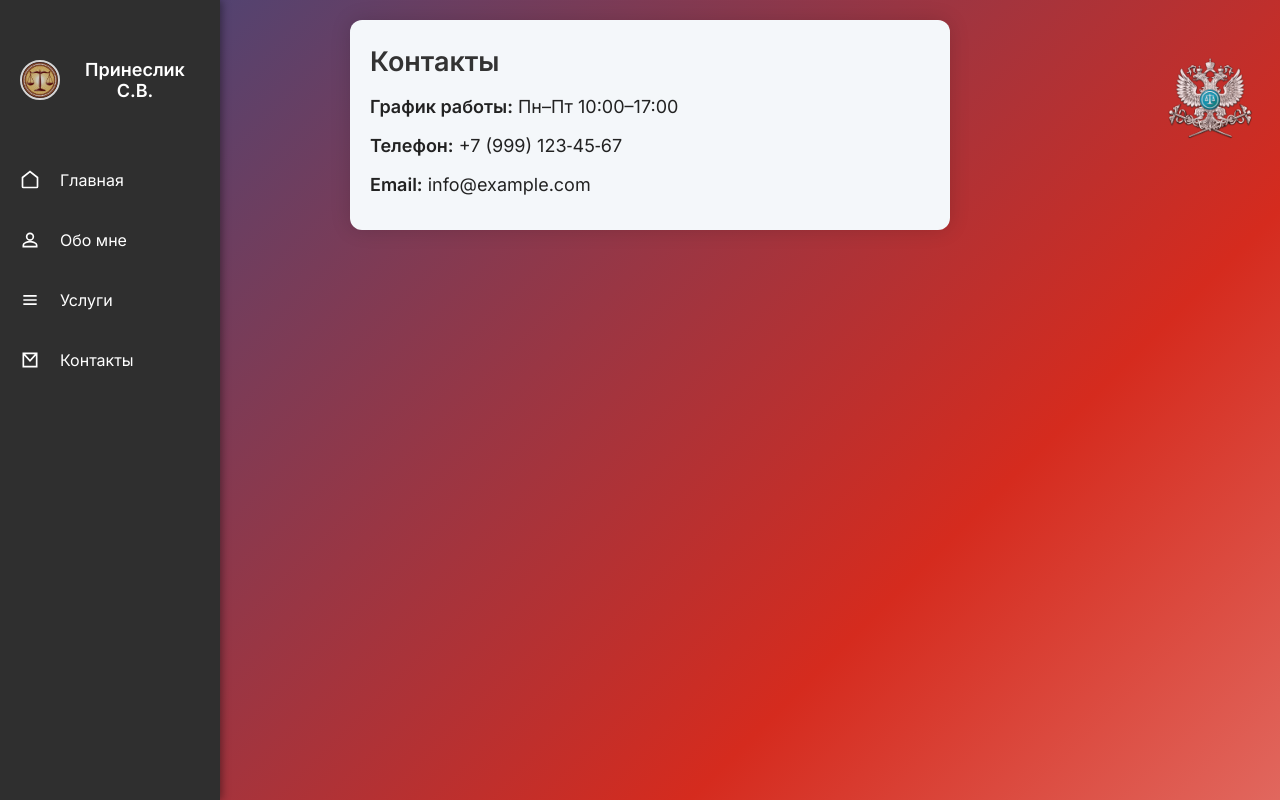
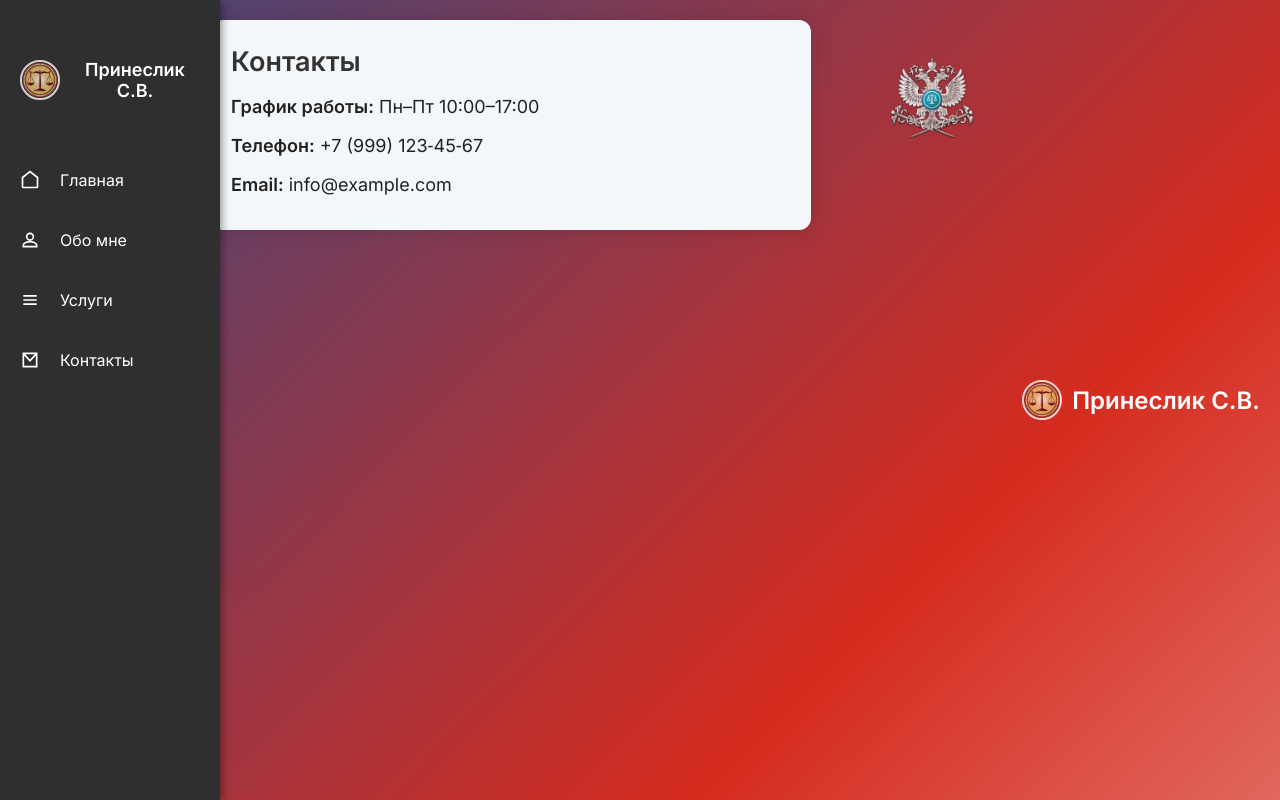
Before and after one commit to Valera2124/svetlana-site, a plain HTML site: page contact.html in a window 1280 px wide. Drawn offline with Linux system fonts and the light colour scheme.

Commit message:
Update contact.html

```diff
--- a/contact.html
+++ b/contact.html
@@ -181,5 +181,8 @@
       <p><strong>Email:</strong> info@example.com</p>
     </section>
   </main>
+  <div class="nav-header">
+  <img src="logotip.png" alt="Логотип" />
+  <h2>Принеслик С.В.</h2>
 </body>
 </html>
```
